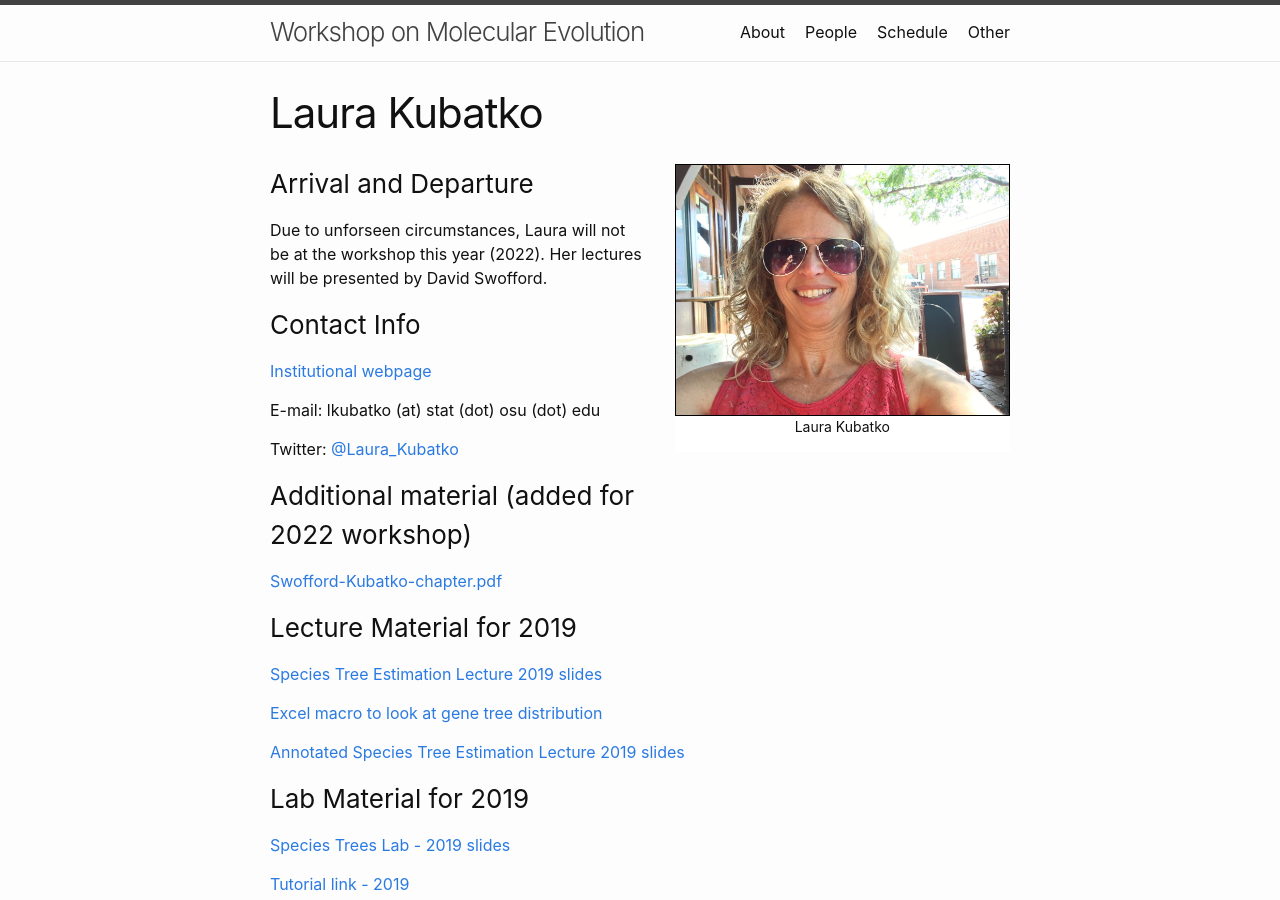
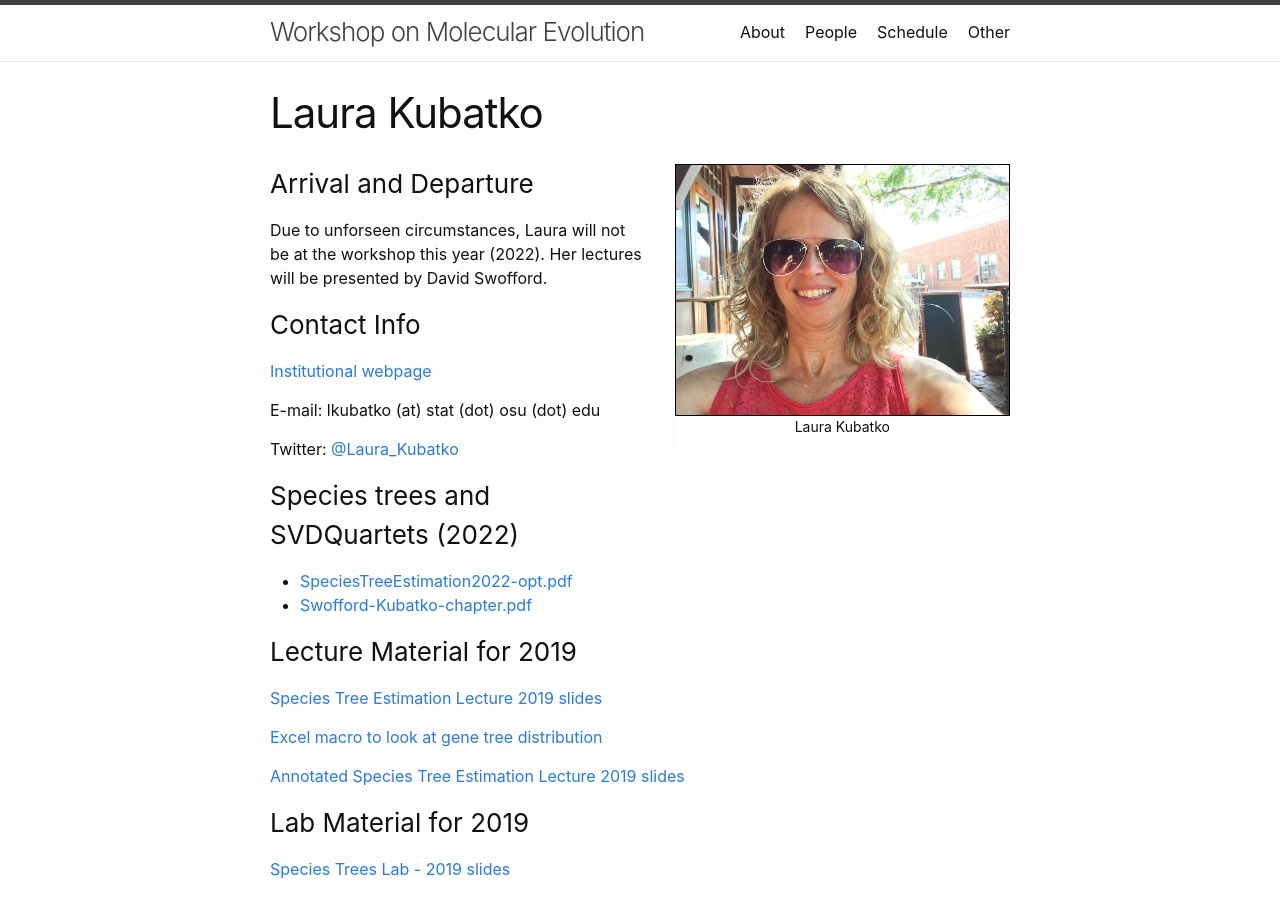
Before and after one commit to molevolworkshop/molevolworkshop.github.io, a Jekyll site: the page built from faculty/kubatko/kubatko.md, in a window 1280 px wide and 900 px high. Built offline with Jekyll 4.4.1, drawn with Linux system fonts in a browser that asks for light colours.

Commit message:
fixed typo

```diff
--- a/faculty/kubatko/kubatko.md
+++ b/faculty/kubatko/kubatko.md
@@ -17,9 +17,10 @@ E-mail: lkubatko (at) stat (dot) osu (dot) edu
 
 Twitter: [@Laura_Kubatko](https://twitter.com/Laura_Kubatko)
 
-### Additional material (added for 2022 workshop)
+### Species trees and SVDQuartets (2022)
 
-[Swofford-Kubatko-chapter.pdf]({{ site.baseurl }}/faculty/swofford/pdf/Swofford-Kubatko-chapter.pdf)
+* [SpeciesTreeEstimation2022-opt.pdf]({{ site.baseurl }}/faculty/swofford/pdf/SpeciesTreeEstimation2022-opt.pdf)
+* [Swofford-Kubatko-chapter.pdf]({{ site.baseurl }}/faculty/swofford/pdf/Swofford-Kubatko-chapter.pdf)
 
 ### Lecture Material for 2019
 
```
Also changed, not shown: schedule.md (+1 -1 lines).
